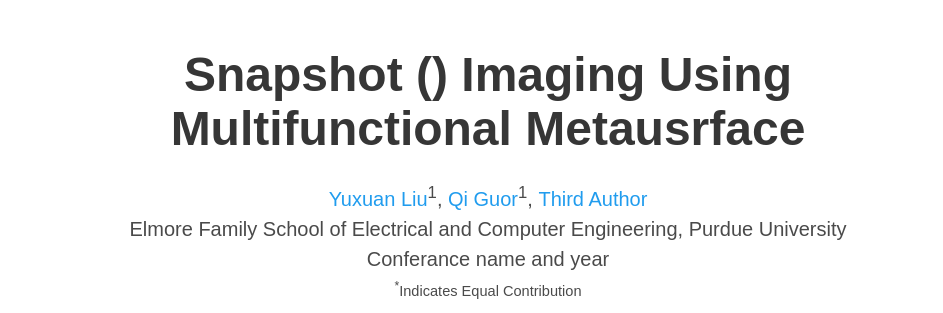
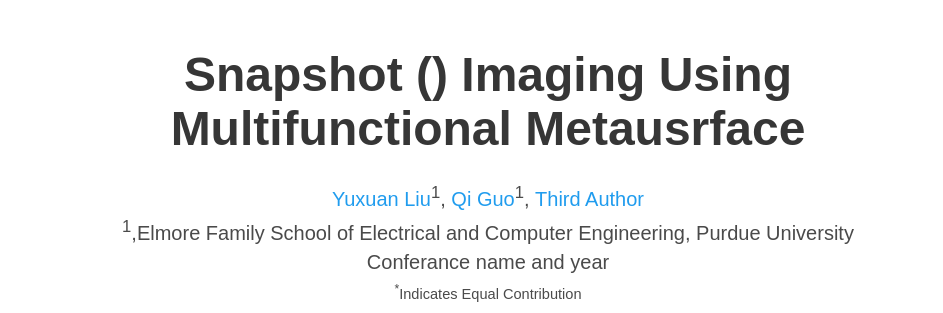
Before and after one commit to YuxuanLiu22/meta-imaging, a plain HTML site: page index.html in a window 1280 px wide. Shown: the top 313 px of the page, without its empty margins (152-1095 px from the left). Drawn offline with nearby package versions, Linux system fonts and the light colour scheme; some icons are missing; a web font is replaced by a local one.

Commit message:
Update index.html

```diff
--- a/index.html
+++ b/index.html
@@ -58,14 +58,14 @@
               <span class="author-block">
                 <a href="FIRST AUTHOR PERSONAL LINK" target="_blank">Yuxuan Liu</a><sup>1</sup>,</span>
                 <span class="author-block">
-                  <a href="SECOND AUTHOR PERSONAL LINK" target="_blank">Qi Guor</a><sup>1</sup>,</span>
+                  <a href="SECOND AUTHOR PERSONAL LINK" target="_blank">Qi Guo</a><sup>1</sup>,</span>
                   <span class="author-block">
                     <a href="THIRD AUTHOR PERSONAL LINK" target="_blank">Third Author</a>
                   </span>
                   </div>
 
                   <div class="is-size-5 publication-authors">
-                    <span class="author-block">Elmore Family School of Electrical and Computer Engineering, Purdue University<br>Conferance name and year</span>
+                    <span class="author-block"><sup>1</sup>,</span>Elmore Family School of Electrical and Computer Engineering, Purdue University<br>Conferance name and year</span>
                     <span class="eql-cntrb"><small><br><sup>*</sup>Indicates Equal Contribution</small></span>
                   </div>
 
```
